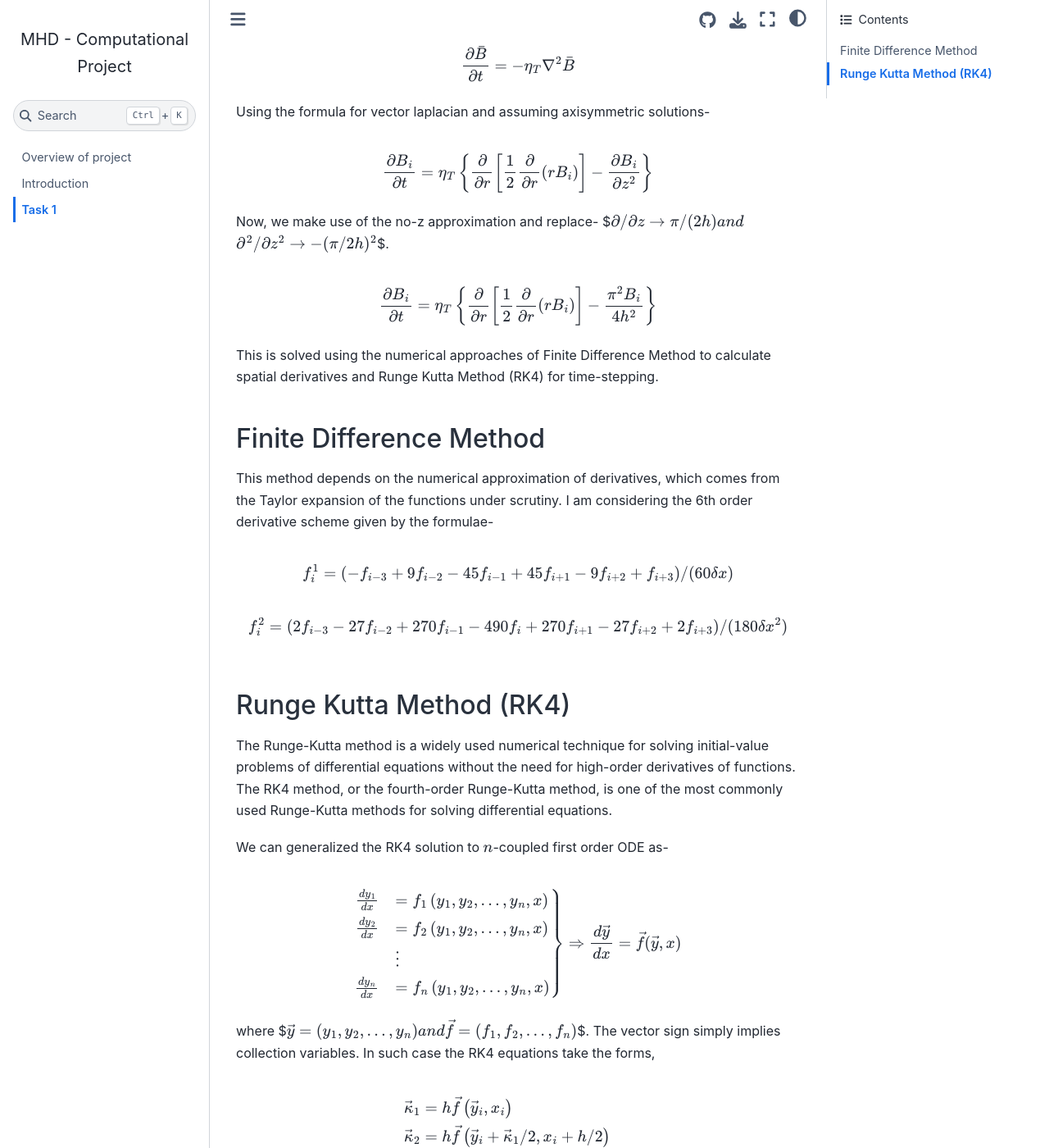
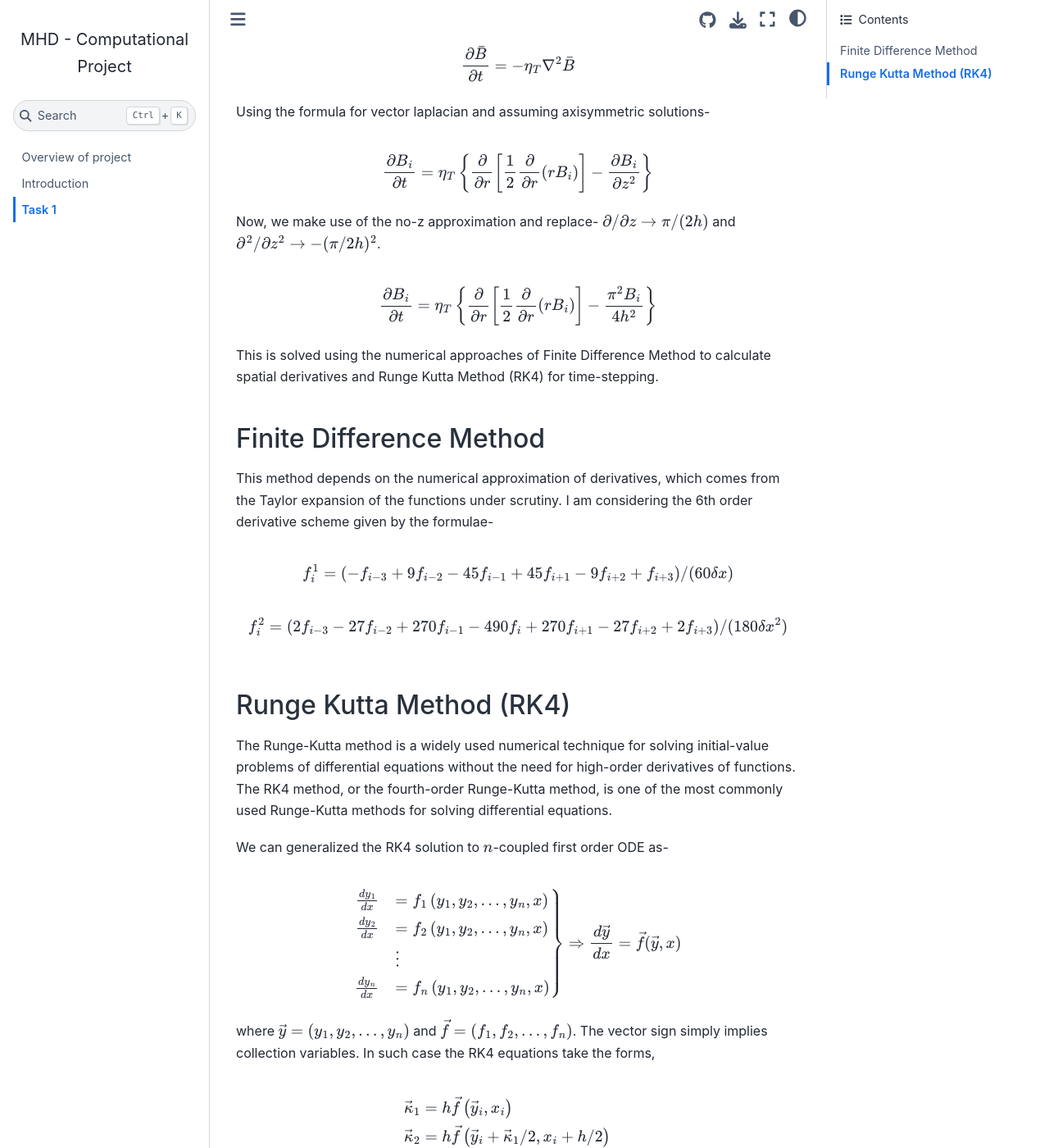
Before and after one commit to UpasanaaD/MHD_ComputationalProject, a Jupyter Book: the page built from Task1.md, in a window 1280 px wide and 1400 px high, scrolled down 305 px. Shown: the whole window at 82% size. Built offline with Jupyter Book 1.0.4 settings and Sphinx 7.4.7 and the Sphinx Book theme 1.1.4, drawn with Linux system fonts in a browser that asks for light colours; pages that are not in the unit, such as notebooks, are missing from menus; some of the changed text lies outside the part shown.

```diff
--- a/Task1.md
+++ b/Task1.md
@@ -20,7 +20,7 @@ $$
 \frac{\partial \bar{B}}{\partial t}=-\nabla \times (\eta_T \nabla \times \bar{B}).
 $$
 
-Where $$\eta_T = \eta + \eta_t $$, $$\eta$$ being the microscopic diffusivity and $$\eta_t$$ being the turbulent diffusivity, is assumed constant. Thus,
+Where $\eta_T = \eta + \eta_t $, $\eta$ being the microscopic diffusivity and $\eta_t$ being the turbulent diffusivity, is assumed constant. Thus,
 
 $$
 \frac{\partial \bar{B}}{\partial t}=-\eta_T \nabla^2 \bar{B}
@@ -32,7 +32,7 @@ $$
 \frac{\partial B_i}{\partial t}=\eta_T\left\{\frac{\partial}{\partial r}\left[\frac{1}{2} \frac{\partial}{\partial r}\left(r B_i\right)\right]-\frac{\partial B_i}{\partial z^2}\right\}
 $$
 
-Now, we make use of the no-z approximation and replace- $$\partial / \partial z \rightarrow \pi / (2h )$$ and $$\partial^2 / \partial z^2 \rightarrow- (\pi / 2h)^2$$.
+Now, we make use of the no-z approximation and replace- $\partial / \partial z \rightarrow \pi / (2h )$ and $\partial^2 / \partial z^2 \rightarrow- (\pi / 2h)^2$.
 
 $$
 
@@ -67,7 +67,7 @@ $$
 \end{array}\right\} \Rightarrow \frac{d \vec{y}}{d x}=\vec{f}(\vec{y}, x)
 $$
 
-where $$\vec{y}=\left(y_1, y_2, \ldots, y_n\right)$$ and $$\vec{f}=\left(f_1, f_2, \ldots, f_n\right)$$. The vector sign simply implies collection variables. In such case the RK4 equations take the forms,
+where $\vec{y}=\left(y_1, y_2, \ldots, y_n\right)$ and $\vec{f}=\left(f_1, f_2, \ldots, f_n\right)$. The vector sign simply implies collection variables. In such case the RK4 equations take the forms,
 
 $$
 \begin{aligned}
@@ -79,6 +79,6 @@ $$
 \end{aligned}
 $$
 
-where $$\vec{y}_i$$ are the values at the $$i$$-th interval boundary.
+where $\vec{y}_i$ are the values at the $i$-th interval boundary.
 
 The codes for the same can be accessed on: [github](https://github.com/UpasanaaD/Plasma-Physics-MHD)
```
